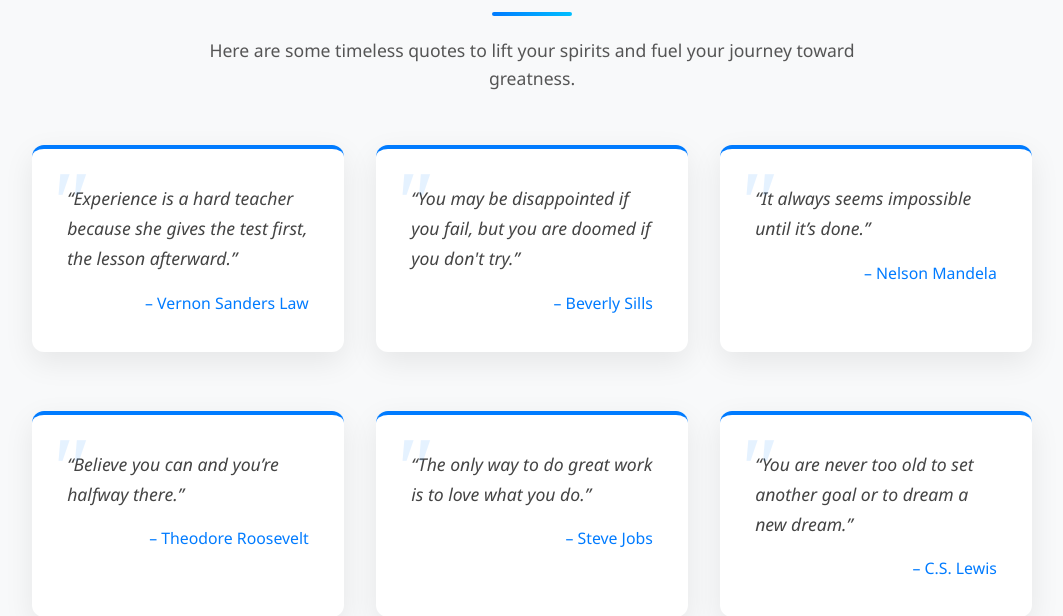
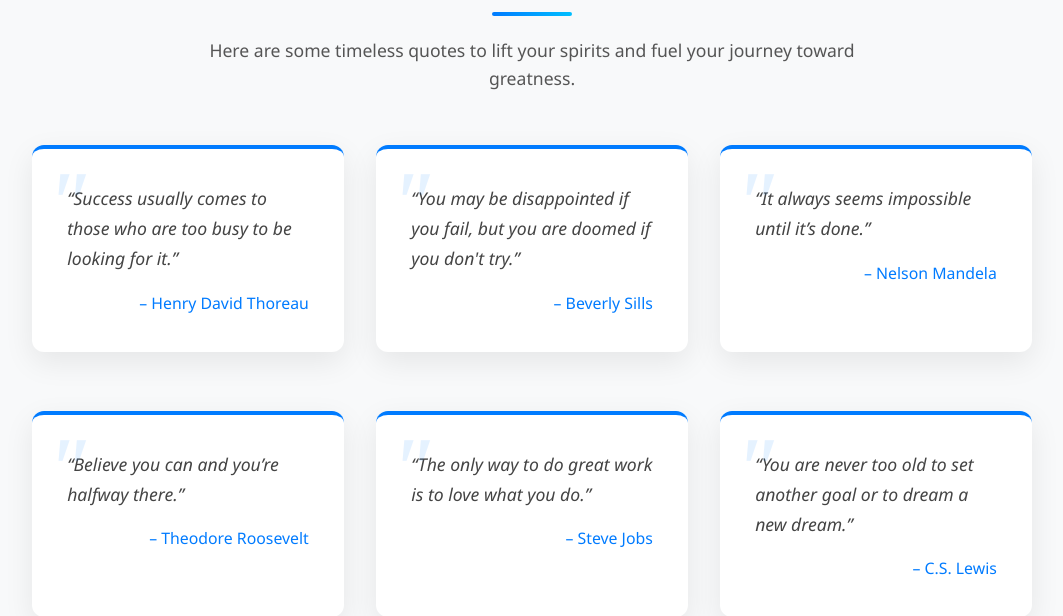
Before and after one commit to jyotiraul/sparknet-motivation-web-app, a Flask app: page /quotes in a window 1280 px wide. Shown: the part 199-815 px from the top of the page, without its empty margins (108-1171 px from the left). Run offline with Flask 2, Linux system fonts and the light colour scheme.

Commit message:
testing/ changes in quote page

```diff
--- a/app/templates/quotes.html
+++ b/app/templates/quotes.html
@@ -14,8 +14,8 @@
     </p>
     <div class="quote-cards">
         <div class="quote-card">
-            “Experience is a hard teacher because she gives the test first, the lesson afterward.”<br>
-            <span>– Vernon Sanders Law</span>
+            “Success usually comes to those who are too busy to be looking for it.”<br>
+            <span>– Henry David Thoreau </span>
         </div>
         <div class="quote-card">
             “You may be disappointed if you fail, but you are doomed if you don't try.”<br>
```
